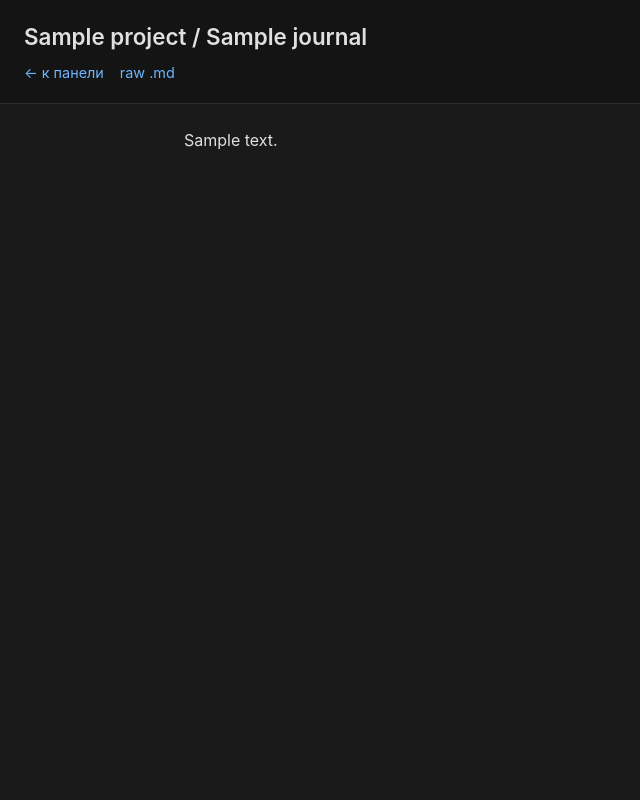
After one commit to bauman-robotics/ai-coder, a FastAPI app: template ai_coder/gui/templates/report.html in a window 1280 px wide. The commit adds this page. Shown: the whole page, without its empty margins (0-640 px from the left). Run offline with FastAPI, Linux system fonts and the light colour scheme; the template is opened without the code that fills it: most values are stand-ins (such as "Sample title", 1, 10 or a date in 2020).

Commit message:
feat(gui): рендер report.md в HTML [A.6]
- app.py: GET /reports/{project}/{journal} — читает .ai-out/.../report.md,
  markdown.markdown(extensions=['fenced_code', 'tables', 'sane_lists']),
  рендерит через report.html
- _safe_report_path — защита от path traversal (relative_to AI_OUT_DIR)
- templates/report.html — шаблон (header, nav, markdown-body)
- style.css — стили markdown (h1-h3, code, pre, table, blockquote)
- index.html — ссылка на отчёт: /reports/<project>/<journal>
- pyproject.toml — markdown>=3.5 в [gui]

Сделано вручную (5 связанных файлов, агент не использовался).

```diff
--- a/ai_coder/gui/app.py
+++ b/ai_coder/gui/app.py
@@ -9,6 +9,7 @@ from collections.abc import Iterator
 from html import escape as html_escape
 from pathlib import Path
 
+import markdown
 from fastapi import FastAPI, Form, Request
 from fastapi.responses import HTMLResponse, StreamingResponse
 from fastapi.staticfiles import StaticFiles
@@ -216,3 +217,41 @@ async def stop(run_id: str) -> dict[str, bool]:
     if proc is not None and proc.poll() is None:
         proc.send_signal(signal.SIGTERM)
     return {"ok": True}
+
+
+def _safe_report_path(project: str, journal: str) -> Path | None:
+    """
+    Возвращает путь к report.md, если он внутри AI_OUT_DIR.
+    Иначе None (защита от path traversal).
+    """
+    base = (AI_OUT_DIR / project / journal).resolve()
+    try:
+        base.relative_to(AI_OUT_DIR.resolve())
+    except ValueError:
+        return None
+    report_path = base / "report.md"
+    if not report_path.is_file():
+        return None
+    return report_path
+
+
+@app.get("/reports/{project}/{journal}", response_class=HTMLResponse)
+async def report_view(request: Request, project: str, journal: str) -> HTMLResponse:
+    """Рендер report.md в HTML (markdown → HTML, тёмная тема)."""
+    report_path = _safe_report_path(project, journal)
+    if report_path is None:
+        return HTMLResponse("<h1>Отчёт не найден</h1>", status_code=404)
+    md_text = report_path.read_text(encoding="utf-8")
+    html = markdown.markdown(
+        md_text,
+        extensions=["fenced_code", "tables", "sane_lists"],
+    )
+    return templates.TemplateResponse(
+        request,
+        "report.html",
+        {
+            "content": html,
+            "project": project,
+            "journal": journal,
+        },
+    )
--- a/ai_coder/gui/static/style.css
+++ b/ai_coder/gui/static/style.css
@@ -203,3 +203,93 @@ button.primary:hover {
     content: "Вывод запуска появится здесь...";
     color: #6a6a6a;
 }
+
+/* ---------- Markdown (report.html) ---------- */
+
+.report-nav {
+    margin-top: 0.5rem;
+    display: flex;
+    gap: 1rem;
+    font-size: 0.9rem;
+}
+
+.report-nav a {
+    color: #6cb6ff;
+    text-decoration: none;
+}
+
+.report-nav a:hover {
+    text-decoration: underline;
+}
+
+.markdown-body {
+    line-height: 1.6;
+    color: #e0e0e0;
+}
+
+.markdown-body h1 {
+    font-size: 1.6rem;
+    margin-top: 0;
+    border-bottom: 1px solid #2e2e2e;
+    padding-bottom: 0.4rem;
+}
+
+.markdown-body h2 {
+    font-size: 1.25rem;
+    margin-top: 1.5rem;
+    border-bottom: 1px solid #242424;
+    padding-bottom: 0.3rem;
+}
+
+.markdown-body h3 {
+    font-size: 1.1rem;
+    margin-top: 1.2rem;
+}
+
+.markdown-body code {
+    background: #141414;
+    padding: 0.1rem 0.35rem;
+    border-radius: 4px;
+    font-size: 0.9em;
+}
+
+.markdown-body pre {
+    background: #141414;
+    padding: 0.8rem 1rem;
+    border-radius: 6px;
+    overflow-x: auto;
+}
+
+.markdown-body pre code {
+    background: transparent;
+    padding: 0;
+}
+
+.markdown-body table {
+    border-collapse: collapse;
+    margin: 1rem 0;
+    width: 100%;
+}
+
+.markdown-body th,
+.markdown-body td {
+    border: 1px solid #2e2e2e;
+    padding: 0.4rem 0.7rem;
+    text-align: left;
+}
+
+.markdown-body th {
+    background: #141414;
+    font-weight: 600;
+}
+
+.markdown-body blockquote {
+    border-left: 3px solid #444;
+    margin: 0.8rem 0;
+    padding: 0.2rem 1rem;
+    color: #b0b0b0;
+}
+
+.markdown-body a {
+    color: #6cb6ff;
+}
--- a/ai_coder/gui/templates/index.html
+++ b/ai_coder/gui/templates/index.html
@@ -254,7 +254,8 @@
                                         if (jpath.startsWith(".ai-out/")) {
                                             jpath = jpath.slice(".ai-out/".length);
                                         }
-                                        var reportUrl = "/ai-out/" + jpath + "/report.md";
+                                        // jpath = "<project>/<journal>"
+                                        var reportUrl = "/reports/" + jpath;
                                         document.getElementById("report-link").innerHTML =
                                             '<a href="' + reportUrl + '" target="_blank">Открыть отчёт</a>';
                                     }
--- /dev/null
+++ b/ai_coder/gui/templates/report.html
@@ -0,0 +1,21 @@
+<!DOCTYPE html>
+<html lang="ru">
+<head>
+    <meta charset="utf-8">
+    <meta name="viewport" content="width=device-width, initial-scale=1">
+    <title>{{ journal }} — ai-coder</title>
+    <link rel="stylesheet" href="/static/style.css">
+</head>
+<body>
+    <header>
+        <h1>{{ project }} / {{ journal }}</h1>
+        <nav class="report-nav">
+            <a href="/">← к панели</a>
+            <a href="/ai-out/{{ project }}/{{ journal }}/report.md" target="_blank">raw .md</a>
+        </nav>
+    </header>
+    <main class="markdown-body">
+        {{ content | safe }}
+    </main>
+</body>
+</html>
--- a/pyproject.toml
+++ b/pyproject.toml
@@ -19,7 +19,7 @@ dependencies = [
 
 [project.optional-dependencies]
 dev = ["pytest>=8", "ruff>=0.5", "mypy>=1.10"]
-gui = ["fastapi>=0.110", "uvicorn[standard]>=0.29", "jinja2>=3.1", "python-multipart>=0.0.9"]
+gui = ["fastapi>=0.110", "uvicorn[standard]>=0.29", "jinja2>=3.1", "python-multipart>=0.0.9", "markdown>=3.5"]
 
 [project.scripts]
 ai-coder = "ai_coder.cli:app"
```
